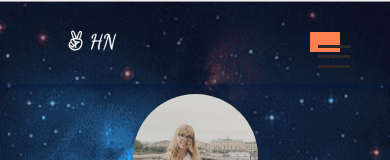
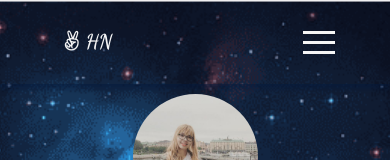
Before and after one commit to huongnguyen1709/my-porfolio-react, a React (Create React App) app: page / in a window 390 px wide. Shown: the top 160 px of the page. Built offline with nearby package versions, Linux system fonts and the light colour scheme.

Commit message:
change hamburger button

```diff
--- a/src/sass/sections/_navbar.scss
+++ b/src/sass/sections/_navbar.scss
@@ -122,10 +122,11 @@
 /* TOGGLE MENU */
 .hamburger-react {
   grid-column: 9/12;
-  width: 8rem;
-  height: 6rem;
+  // width: 8rem;
+  // height: 6rem;
   padding: 0.4rem 0.8rem;
-  background: coral;
+  // background: coral;
+  color: whitesmoke;
   margin: auto;
   display: none;
 
@@ -133,10 +134,10 @@
     display: block;
   }
 
-  @media only screen and (max-width: $bp-extra-small) {
-    max-width: 6rem;
-    max-height: 4rem;
-  }
+  // @media only screen and (max-width: $bp-extra-small) {
+  //   max-width: 6rem;
+  //   max-height: 4rem;
+  // }
 }
 // .ham-btn {
 //   grid-column: 9/12;
```
